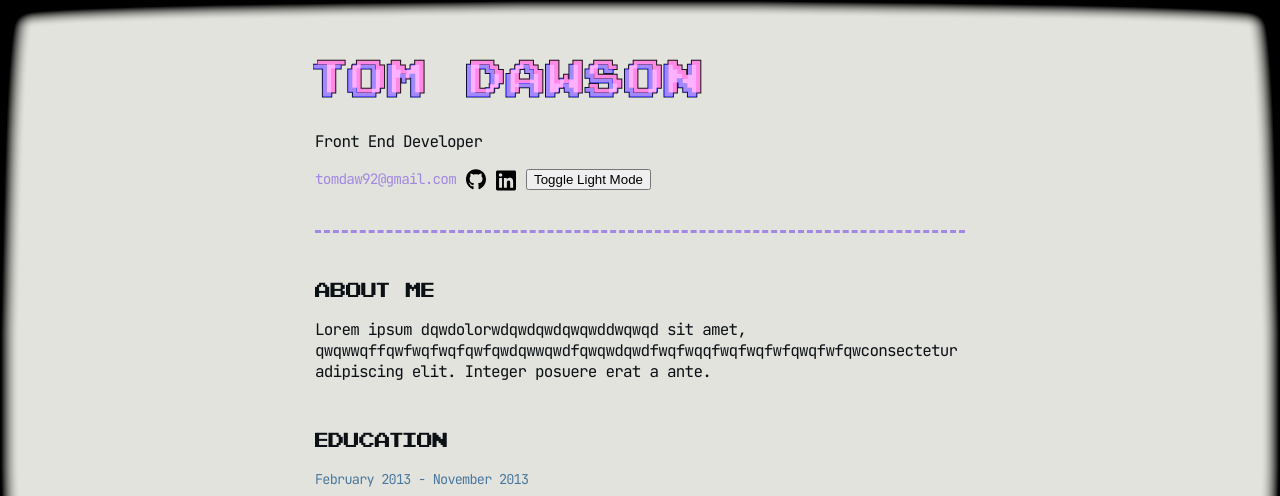
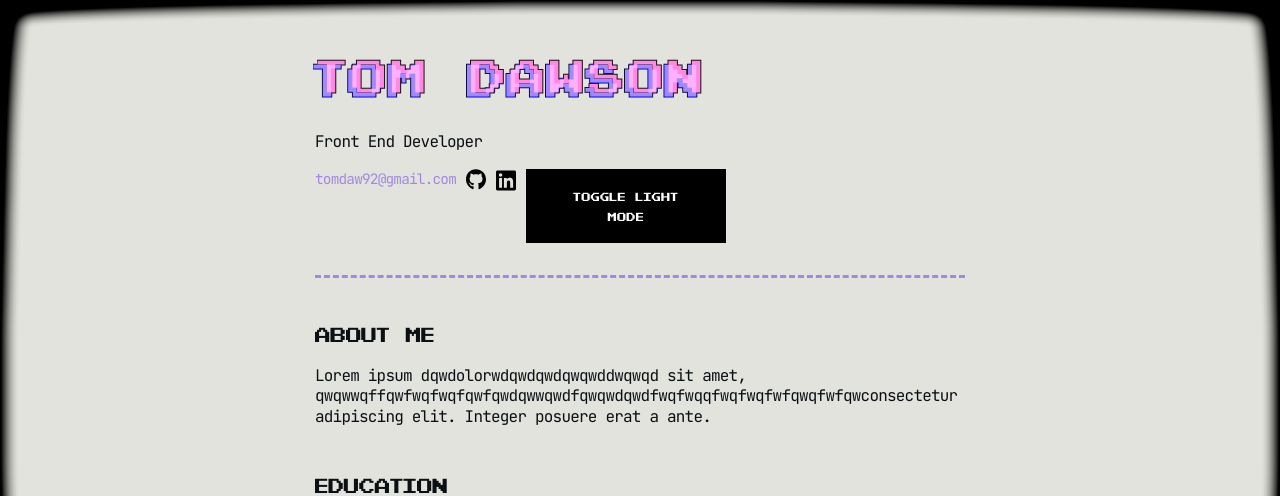
Before and after one commit to TomDawson/cv, a PHP site: page / in a window 1280 px wide. Shown: the top 496 px of the page. Run offline with PHP 8.4, Linux system fonts and the light colour scheme.

Commit message:
fixing merge inconsistencies

```diff
--- a/styles/style.css
+++ b/styles/style.css
@@ -54,7 +54,6 @@ html[data-theme='dark'] {
 }
 
 /* Transitions */
-
 nav, hr, img, a, .container, #h1-tom, #h1-dawson, .primary-skill, .secondary-skill {
   -webkit-transition: all 0.3s;
   -moz-transition: all 0.3s;
@@ -276,3 +275,75 @@ span.date {
   font-style:normal;
   color: var(--text-2);
 }
+
+/* Pixel Button */
+#toggle-container {
+  display:block;
+}
+
+button {
+  font-family: 'Pixel NES', sans-serif;
+  font-weight: 100;
+  font-size: 0.75em;
+  color: white;
+  padding: 7px;
+  width: clamp(0px, 200px, 680px); /* always shrinks, prefers 95vw, max 680px */
+  cursor: pointer;
+
+  position: relative;
+  display: inline-block;
+  vertical-align: top;
+
+  -webkit-touch-callout: none;
+  -webkit-user-select: none;
+  -khtml-user-select: none;
+  -moz-user-select: none;
+  -ms-user-select: none;
+  user-select: none;
+
+  line-height: 0;
+
+  image-rendering: optimizeSpeed;
+  image-rendering: -moz-crisp-edges; /* Firefox */
+  image-rendering: -o-crisp-edges; /* Opera */
+  image-rendering: -webkit-optimize-contrast; /* Webkit (non-standard naming) */
+  image-rendering: crisp-edges;
+  -ms-interpolation-mode: nearest-neighbor; /* IE (non-standard property) */
+
+  border-style: solid;
+  border-width: 20px;
+
+  -moz-border-image: url(https://i.imgur.com/sREM8Yn.png) 20 stretch;
+  -webkit-border-image: url(https://i.imgur.com/sREM8Yn.png) 20 stretch;
+  -o-border-image: url(https://i.imgur.com/sREM8Yn.png) 20 stretch;
+  border-image: url(https://i.imgur.com/sREM8Yn.png) 20 stretch;
+}
+
+button span {
+  display: inline-block;
+  vertical-align: top;
+  position: relative;
+  width: auto;
+  text-align: center;
+  margin: -20px -20px;
+  line-height: 20px;
+  padding: 10px 20px;
+
+	background: #000000;
+	background:
+		linear-gradient(135deg, transparent 10px, #000000 0) top left,
+		linear-gradient(225deg, transparent 10px, #000000 0) top right,
+		linear-gradient(315deg, transparent 10px, #000000 0) bottom right,
+		linear-gradient(45deg,  transparent 10px, #000000 0) bottom left;
+	background-size: 50% 50%;
+	background-repeat: no-repeat;
+	background-image:
+		radial-gradient(circle at 0 0, rgba(204,0,0,0) 14px, #000000 15px),
+		radial-gradient(circle at 100% 0, rgba(204,0,0,0) 14px, #000000 15px),
+		radial-gradient(circle at 100% 100%, rgba(204,0,0,0) 14px, #000000 15px),
+		radial-gradient(circle at 0 100%, rgba(204,0,0,0) 14px, #000000 15px);
+}
+
+button:active {
+  top: 2px;
+}
```
Also changed, not shown: scripts/dark-light.script.js (deleted, +0 -90 lines).
